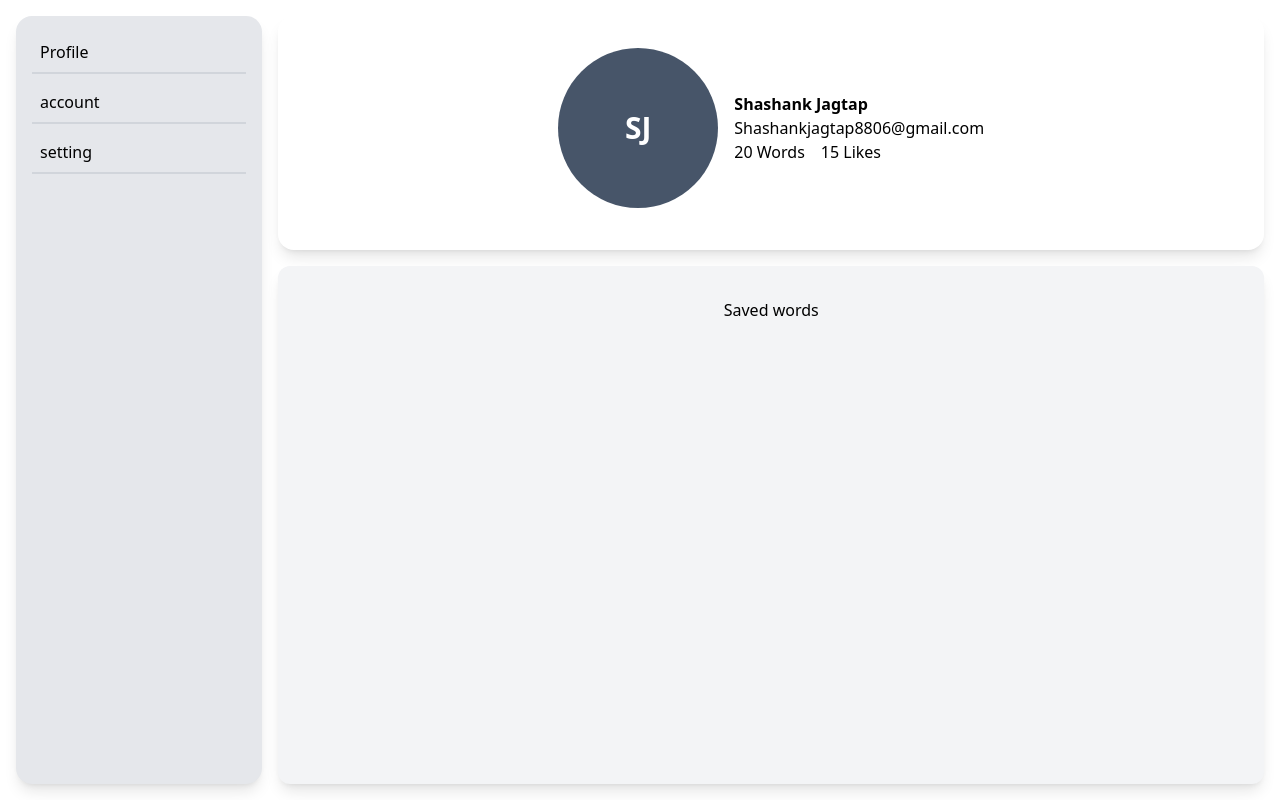
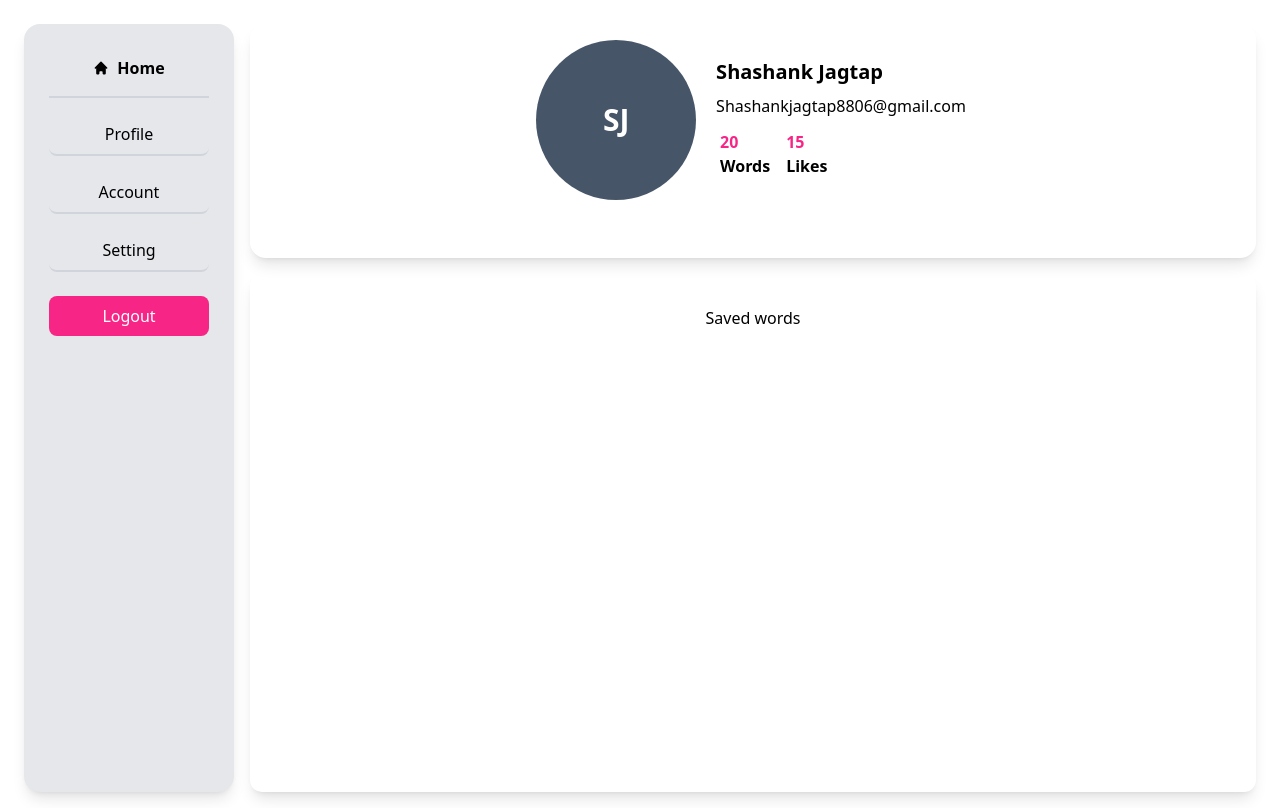
Before and after one commit to Oddwarrior/Word, a React (Vite) app: page /profile in a window 1280 px wide. Built offline with nearby package versions, Linux system fonts and the light colour scheme; no server answers; sample sign-in values are in the browser's storage.

Commit message:
profile building sidebar created

```diff
--- a/src/componenets/Profile.jsx
+++ b/src/componenets/Profile.jsx
@@ -1,35 +1,36 @@
 import React from 'react'
 import { Link, useNavigate } from 'react-router-dom';
 import useAuth from '../common/AuthContext'
-import { CgProfile } from 'react-icons/cg'
-
-
+import { motion as m } from 'framer-motion';
+import { HiHome } from 'react-icons/hi'
 
 function Profile() {
     const { logout } = useAuth();
     const navigate = useNavigate();
     return (
-        <div className='p-4 flex flex-col md:flex-row-reverse gap-4  h-screen '>
+        <m.div className='p-4 flex flex-col md:flex-row-reverse gap-4  h-screen m-2'
+            initial={{ x: 40 }}
+            animate={{ x: 0 }}>
 
             <div className='w-full grid grid-rows-2 md:grid-rows-[250px_auto] '>
-                <section className='p-4 s shadow-lg rounded-2xl mb-4  '>
+                <section className='shadow-lg rounded-2xl mb-4  '>
                     <section className='flex flex-col md:flex-row gap-4 items-center justify-center p-4'>
                         <article className='h-40 w-40 bg-slate-600 rounded-full flex  items-center justify-center text-3xl font-bold text-white'>
                             <p >SJ</p>
                         </article>
                         <article className='text-center md:text-left'>
-                            <h1 className='font-bold'>Shashank Jagtap</h1>
-                            <p className='font-thin'>Shashankjagtap8806@gmail.com</p>
-                            <section className='flex justify-center md:justify-start items-center gap-4 '>
-                                <p>20 Words</p>
-                                <p>15 Likes</p>
+                            <h1 className='font-bold p-1 text-xl'>Shashank Jagtap</h1>
+                            <p className='font-thin p-1'>Shashankjagtap8806@gmail.com</p>
+                            <section className='flex justify-center md:justify-start items-center gap-4 p-2'>
+                                <article className=' grid grid-rows-2 font-bold text-theme-primary'>20 <p className=' text-black'>Words</p></article>
+                                <article className=' grid grid-rows-2 font-bold text-theme-primary'>15 <p className=' text-black'>Likes</p></article>
                             </section>
                         </article>
                     </section>
 
                 </section>
 
-                <section className='p-4 shadow-lg rounded-xl bg-gray-100'>
+                <section className='p-4 shadow-lg rounded-xl'>
                     <h1 className='p-4 text-center'>Saved words</h1>
                     {/* <article className=' flex flex-wrap gap-4 justify-evenly'>
                         <article className='p-4 bg-theme-primary rounded-xl w-20 text-white'> word1</article>
@@ -47,11 +48,21 @@ function Profile() {
             </div>
 
 
-            <div className='w-full md:w-1/4 h-full'>
-                <ul className='p-4 s shadow-lg rounded-2xl mb-4 flex flex-col gap-2 h-full bg-gray-200'>
-                    <li className=' border-b-2 border-gray-300 p-2'>Profile</li>
-                    <li className=' border-b-2 border-gray-300 p-2'>account</li>
-                    <li className=' border-b-2 border-gray-300 p-2'>setting</li>
+            <div className='w-full md:w-1/5 h-full p-6 s shadow-lg rounded-2xl  bg-gray-200 pt-4 text '>
+                <ul className='w-40 mb-4 flex flex-col gap-4 m-auto'>
+                    <Link className=' border-b-2 border-gray-300 p-2 py-4 flex items-center justify-center gap-2 text-center font-bold'
+                        to="/"
+                    >
+                        <HiHome />
+                        Home
+                    </Link>
+                    <li className=' border-b-2 border-gray-300 p-2 text-center rounded-lg ease-in hover:bg-black hover:text-white transition-colors duration-300 cursor-pointer'>Profile</li>
+                    <li className=' border-b-2 border-gray-300 p-2 text-center rounded-lg ease-in hover:bg-black hover:text-white transition-colors duration-300 cursor-pointer'>Account</li>
+                    <li className=' border-b-2 border-gray-300 p-2 text-center rounded-lg ease-in hover:bg-black hover:text-white transition-colors duration-300 cursor-pointer'>Setting</li>
+                    <li
+                        className='  p-2 mt-2 text-center cursor-pointer bg-theme-primary text-white rounded-lg active:bg-theme-primary-dark'
+                        onClick={() => logout()}
+                    >Logout</li>
                 </ul>
             </div>
 
@@ -61,7 +72,7 @@ function Profile() {
                 Logout
             </button> */}
 
-        </div>
+        </m.div>
     )
 }
 
```
